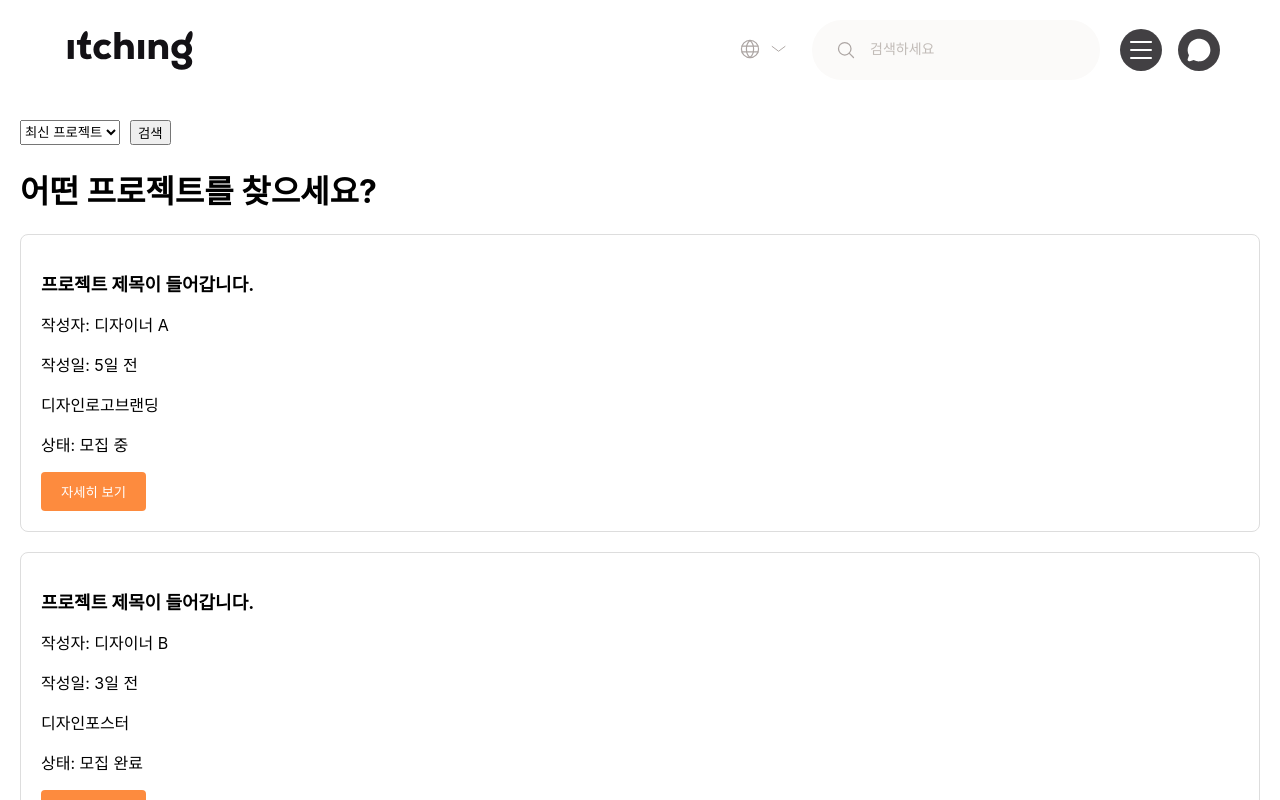
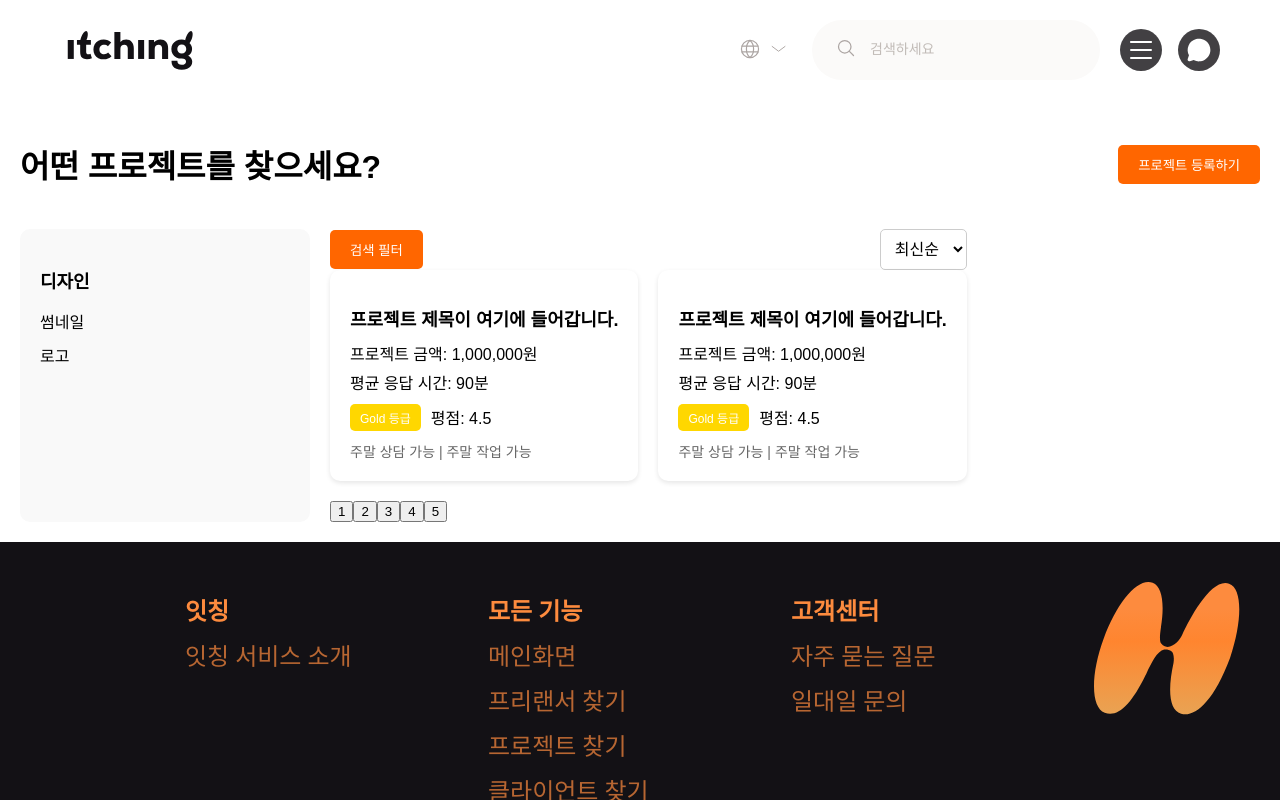
Before and after one commit to CornsoupProjectTeam/frontend, a React (Create React App) app: page /projects in a window 1280 px wide. Shown: the top 800 px of the page. Built offline with nearby package versions, Linux system fonts and the light colour scheme.

Commit message:
디테일 수정

```diff
--- /dev/null
+++ b/src/components/FilterBar.css
@@ -0,0 +1,26 @@
+/* src/components/FilterBar.css */
+
+.filter-bar {
+  padding: 20px;
+  background-color: #f1f1f1;
+  border-radius: 10px;
+  margin-bottom: 20px;
+}
+
+.filter-options {
+  display: flex;
+  gap: 10px;
+}
+
+.filter-options button {
+  padding: 10px;
+  border: none;
+  background-color: #ff6600;
+  color: white;
+  border-radius: 5px;
+  cursor: pointer;
+}
+
+.filter-options button:hover {
+  background-color: #e65a00;
+}
--- a/src/components/FilterBar.jsx
+++ b/src/components/FilterBar.jsx
@@ -1,15 +1,18 @@
 // src/components/FilterBar.jsx
 
 import React from "react";
+import "./FilterBar.css";
 
 const FilterBar = () => {
   return (
     <div className="filter-bar">
-      <select>
-        <option value="latest">최신 프로젝트</option>
-        <option value="popular">인기 프로젝트</option>
-      </select>
-      <button>검색</button>
+      <h3>검색 필터</h3>
+      <div className="filter-options">
+        <button>가격대</button>
+        <button>평가 등급</button>
+        <button>상담 옵션</button>
+        <button>주말 작업 가능</button>
+      </div>
     </div>
   );
 };
--- /dev/null
+++ b/src/components/Pagination.css
@@ -0,0 +1,26 @@
+/* src/components/Pagination.css */
+
+.pagination {
+  display: flex;
+  justify-content: center;
+  align-items: center;
+  margin-top: 20px;
+}
+
+button {
+  background-color: #ff6600;
+  color: white;
+  padding: 10px 15px;
+  border: none;
+  border-radius: 5px;
+  margin: 0 10px;
+  cursor: pointer;
+}
+
+button:disabled {
+  background-color: #cccccc;
+}
+
+span {
+  font-size: 16px;
+}
--- /dev/null
+++ b/src/components/ProjectCard.css
@@ -0,0 +1,40 @@
+/* src/components/ProjectCard.css */
+
+.project-card {
+  background-color: #fff;
+  padding: 20px;
+  border-radius: 10px;
+  box-shadow: 0 2px 5px rgba(0, 0, 0, 0.1);
+  margin-bottom: 20px;
+  font-family: "Pretendard", sans-serif;
+}
+
+.project-card h2 {
+  font-size: 18px;
+  margin-bottom: 10px;
+}
+
+.project-card p {
+  margin: 5px 0;
+}
+
+.freelancer-info {
+  margin-top: 10px;
+  display: flex;
+  align-items: center;
+  gap: 10px;
+}
+
+.badge {
+  background-color: gold;
+  color: white;
+  padding: 5px 10px;
+  border-radius: 5px;
+  font-size: 12px;
+}
+
+.weekend-options {
+  margin-top: 10px;
+  font-size: 14px;
+  color: #666;
+}
--- a/src/components/ProjectCard.jsx
+++ b/src/components/ProjectCard.jsx
@@ -1,24 +1,23 @@
 // src/components/ProjectCard.jsx
 
 import React from "react";
+import "./ProjectCard.css"; // 스타일 파일
 
-const ProjectCard = ({ project }) => {
+const ProjectCard = () => {
   return (
     <div className="project-card">
-      <div className="project-info">
-        <h2>{project.title}</h2>
-        <p>작성자: {project.user}</p>
-        <p>작성일: {project.date}</p>
-        <div className="tags">
-          {project.tags.map((tag, index) => (
-            <span key={index} className="tag">
-              {tag}
-            </span>
-          ))}
-        </div>
-        <p>상태: {project.status}</p>
+      <h2>프로젝트 제목이 여기에 들어갑니다.</h2>
+      <p>프로젝트 금액: 1,000,000원</p>
+      <p>평균 응답 시간: 90분</p>
+
+      <div className="freelancer-info">
+        <span className="badge gold">Gold 등급</span>
+        <span>평점: 4.5</span>
       </div>
-      <button className="view-details">자세히 보기</button>
+
+      <div className="weekend-options">
+        <span>주말 상담 가능</span> | <span>주말 작업 가능</span>
+      </div>
     </div>
   );
 };
--- a/src/components/footer/Footer.css
+++ b/src/components/footer/Footer.css
@@ -1,14 +1,13 @@
 /* src/components/footer/Footer.css */
 
+/* 공통 스타일 */
 .footer {
   display: flex;
-  padding: var(--Icon-Large, 40px);
+  padding: 40px;
   justify-content: flex-end;
   align-items: flex-start;
   gap: 63px;
-  flex-shrink: 0;
-  padding: var(--Icon-Large, 40px);
-  background: var(--maincolor-black, #131115);
+  background: #131115;
 }
 
 .footer-container {
@@ -18,65 +17,50 @@
   justify-content: flex-end;
   align-items: flex-start;
   gap: 63px;
-  flex-shrink: 0;
 }
 
 .footer-container h4 {
-  color: var(--orange-400, #fd8b3e);
-
-  /* headline/small */
+  color: #fd8b3e;
   font-family: Pretendard;
   font-size: 24px;
-  font-style: normal;
   font-weight: 700;
-  line-height: 32px;
-  margin-top: 10px;
-  margin-bottom: 10px;
+  margin: 10px 0;
 }
 
-.footer-container li {
-  color: var(--orange-700, #b76632);
-  list-style-type: none;
-  padding: 10px;
-  padding-left: 0;
-
-  /* title/medium/Large */
-  font-family: Pretendard;
-  font-size: 24px;
-  font-style: normal;
-  font-weight: 500;
-  line-height: normal;
-}
-
+/* ul과 li 공통 스타일 */
 .footer-container ul {
   padding-left: 0;
   margin: 0;
 }
 
-.footer-service {
-  display: flex;
+.footer-container li {
+  list-style-type: none;
+  margin: 10px 0;
+}
+
+/* a 링크 스타일 */
+.footer-container li a {
+  text-decoration: none;
+  color: #b76632;
+  font-family: Pretendard;
+  font-size: 24px;
+  font-weight: 500;
+  line-height: normal;
+  transition: color 0.3s ease;
+}
+
+/* 링크에 대한 hover 효과 */
+.footer-container li a:hover {
+  color: #fd8b3e; /* 링크 호버 시 색상 변경 */
+}
+
+/* 푸터 구조 */
+.footer-service,
+.footer-page,
+.footer-cs {
   width: 240px;
   flex-direction: column;
   align-items: flex-start;
-  flex-shrink: 0;
-}
-
-.footer-page {
-  display: flex;
-  width: 240px;
-  flex-direction: column;
-  align-items: flex-start;
-  flex-shrink: 0;
-  align-self: stretch;
-}
-
-.footer-cs {
-  display: flex;
-  width: 240px;
-  flex-direction: column;
-  align-items: flex-start;
-  flex-shrink: 0;
-  align-self: stretch;
 }
 
 .footer-logo {
--- a/src/components/footer/Footer.jsx
+++ b/src/components/footer/Footer.jsx
@@ -1,10 +1,10 @@
 // src/components/footer/Footer.jsx
 
 import React from "react";
+import "./Footer.css";
 
-import "./Footer.css"; // 푸터 스타일을 포함한 CSS 파일 import
-
-import symbollogo from "../../assets/images/symbol_orange.svg"; // 로고 이미지 import
+/* assets */
+import symbollogo from "../../assets/images/symbol_orange.svg";
 
 const Footer = () => {
   return (
@@ -13,24 +13,41 @@ const Footer = () => {
         <div className="footer-service">
           <h4>잇칭</h4>
           <ul>
-            <li>잇칭 서비스 소개</li>
+            <li>
+              <a href="/">잇칭 서비스 소개</a>
+            </li>
           </ul>
         </div>
         <div className="footer-page">
           <h4>모든 기능</h4>
           <ul>
-            <li>메인화면</li>
-            <li>프리랜서 찾기</li>
-            <li>프로젝트 찾기</li>
-            <li>클라이언트 찾기</li>
+            <li>
+              <a href="/main">메인화면</a>
+            </li>
+            <li>
+              <a href="/freelancer">프리랜서 찾기</a>
+            </li>
+            <li>
+              <a href="/projects">프로젝트 찾기</a>
+            </li>
+            <li>
+              <a href="/client">클라이언트 찾기</a>
+            </li>
           </ul>
         </div>
         <div className="footer-cs">
           <h4>고객센터</h4>
           <ul>
-            <li>자주 묻는 질문</li>
-            <li>일대일 문의</li>
+            <li>
+              <a href="/faq">자주 묻는 질문</a>
+            </li>
+            <li>
+              <a href="/contact">일대일 문의</a>
+            </li>
           </ul>
+        </div>
+        <div className="footer-logo">
+          <img src={symbollogo} alt="Logo" />
         </div>
       </div>
     </footer>
--- a/src/components/header/MainHeader.jsx
+++ b/src/components/header/MainHeader.jsx
@@ -1,5 +1,6 @@
 // src/components/header/MainHeader.jsx
 import React from "react";
+import { Link } from "react-router-dom";
 
 import "./MainHeader.css";
 
@@ -16,14 +17,20 @@ const MainHeader = () => {
   return (
     <header className="main-header">
       <div className="logo">
-        <img src={newLogo} alt="Logo" />
+        {/* 로고 클릭 시 /main으로 이동 */}
+        <Link to="/main">
+          <img src={newLogo} alt="Logo" />
+        </Link>
       </div>
       <div className="header-search">
         <div className="language-selector">
           <LanguageSelector />
         </div>
         <div className="search-bar">
-          <img src={MagnifyingGlass} alt="Search" className="search-icon" />
+          {/* 검색 아이콘 클릭 시 동작 추가 */}
+          <a href="/search">
+            <img src={MagnifyingGlass} alt="Search" className="search-icon" />
+          </a>
           <input
             type="text"
             placeholder="검색하세요"
--- a/src/pages/Project/ExploreProject.css
+++ b/src/pages/Project/ExploreProject.css
@@ -1,53 +1,97 @@
-.explore-projects-page {
+/* src/pages/Project/ExploreProject.css */
+
+/* 기본 페이지 스타일 */
+.explore-project-page {
+  font-family: "Pretendard", sans-serif;
   padding: 20px;
 }
 
-.projects-list {
+/* 페이지 헤더 */
+.page-header {
   display: flex;
-  flex-direction: column;
-  gap: 20px;
+  justify-content: space-between;
+  align-items: center;
 }
 
-.project-card {
-  border: 1px solid #ddd;
-  padding: 20px;
-  border-radius: 8px;
-}
-
-.project-info h2 {
-  font-size: 18px;
-  font-weight: bold;
-}
-
-.view-details {
-  background-color: #fd8b3e;
+.register-project-button {
+  background-color: #ff6600;
   color: white;
+  padding: 10px 20px;
   border: none;
-  padding: 10px 20px;
-  border-radius: 4px;
+  border-radius: 5px;
   cursor: pointer;
 }
 
-.filter-bar {
-  display: flex;
-  gap: 10px;
-  margin-bottom: 20px;
+.register-project-button:hover {
+  background-color: #e65a00;
 }
 
-.pagination {
+/* 메인 컨텐츠 (사이드바 + 프로젝트 리스트) */
+.main-content {
   display: flex;
-  justify-content: center;
-  gap: 10px;
+  margin-top: 20px;
 }
 
-.pagination button {
-  border: 1px solid #ddd;
-  background-color: white;
-  padding: 8px 12px;
+/* 사이드바 스타일 */
+.sidebar {
+  width: 250px;
+  background-color: #f9f9f9;
+  padding: 20px;
+  border-radius: 10px;
+  margin-right: 20px;
+}
+
+.sidebar h3 {
+  font-size: 18px;
+  margin-bottom: 10px;
+}
+
+.sidebar ul {
+  list-style: none;
+  padding: 0;
+}
+
+.sidebar ul li {
+  margin: 10px 0;
+}
+
+.sidebar ul li span {
+  font-weight: bold;
+  color: #ff6600;
+}
+
+/* 필터 바와 정렬 드롭다운 */
+.filter-bar-wrapper {
+  display: flex;
+  justify-content: space-between;
+  align-items: center;
+}
+
+.filter-toggle-button {
+  background-color: #ff6600;
+  color: white;
+  padding: 10px 20px;
+  border: none;
+  border-radius: 5px;
   cursor: pointer;
 }
 
-.pagination .active {
-  background-color: #fd8b3e;
-  color: white;
+.filter-toggle-button:hover {
+  background-color: #e65a00;
 }
+
+.sort-dropdown {
+  padding: 10px;
+  border: 1px solid #ccc;
+  border-radius: 5px;
+  background-color: white;
+  font-size: 16px;
+  cursor: pointer;
+}
+
+/* 프로젝트 리스트 */
+.project-list {
+  display: grid;
+  grid-template-columns: repeat(2, 1fr);
+  gap: 20px;
+}
--- a/src/pages/Project/ExploreProject.jsx
+++ b/src/pages/Project/ExploreProject.jsx
@@ -1,12 +1,12 @@
 // src/pages/Project/ExploreProject.jsx
 
-import React from "react";
+import React, { useState } from "react";
 
 import "./ExploreProject.css";
 
 import ProjectCard from "../../components/ProjectCard";
 import FilterBar from "../../components/FilterBar";
-import Pagination from "../../components/Pagenation";
+import Pagination from "../../components/Pagination";
 
 const projectsData = [
   {
@@ -28,19 +28,78 @@ const projectsData = [
   // 더 많은 프로젝트 데이터
 ];
 
-const ExploreProjectPage = () => {
+const ExploreProject = () => {
+  const [isFilterOpen, setIsFilterOpen] = useState(false);
+  const [sortCriteria, setSortCriteria] = useState("최신순");
+
+  const toggleFilterBar = () => {
+    setIsFilterOpen(!isFilterOpen);
+  };
+
+  const handleSortChange = (e) => {
+    setSortCriteria(e.target.value);
+    // 정렬 로직 추가: 필요에 따라 프로젝트 데이터를 정렬합니다.
+  };
+
   return (
-    <div className="explore-projects-page">
-      <FilterBar />
-      <h1>어떤 프로젝트를 찾으세요?</h1>
-      <div className="projects-list">
-        {projectsData.map((project) => (
-          <ProjectCard key={project.id} project={project} />
-        ))}
+    <div className="explore-project-page">
+      {/* 페이지 제목 및 등록 버튼 */}
+      <div className="page-header">
+        <h1>어떤 프로젝트를 찾으세요?</h1>
+        <button className="register-project-button">프로젝트 등록하기</button>
       </div>
-      <Pagination totalPages={4} currentPage={1} />
+
+      {/* 사이드바와 프로젝트 리스트 */}
+      <div className="main-content">
+        {/* 사이드바 */}
+        <aside className="sidebar">
+          <h3>디자인</h3>
+          <ul>
+            <li>썸네일</li>
+            <li>로고</li>
+          </ul>
+        </aside>
+
+        <div className="content-area">
+          {/* 필터 바 */}
+          <div className="filter-bar-wrapper">
+            <button className="filter-toggle-button" onClick={toggleFilterBar}>
+              검색 필터
+            </button>
+            {isFilterOpen && (
+              <div className="filter-bar-container">
+                <FilterBar closeFilter={toggleFilterBar} />
+              </div>
+            )}
+
+            {/* 정렬 기능 */}
+            <select className="sort-dropdown" onChange={handleSortChange}>
+              <option value="최신순">최신순</option>
+              <option value="인기순">인기순</option>
+              <option value="평점순">평점순</option>
+            </select>
+          </div>
+
+          {/* 프로젝트 리스트 */}
+          <div className="project-list">
+            {projectsData.map((project) => (
+              <ProjectCard
+                key={project.id} // key prop
+                title={project.title}
+                user={project.user}
+                date={project.date}
+                tags={project.tags}
+                status={project.status}
+              />
+            ))}
+          </div>
+
+          {/* 페이지네이션 */}
+          <Pagination currentPage={1} totalPages={5} />
+        </div>
+      </div>
     </div>
   );
 };
 
-export default ExploreProjectPage;
+export default ExploreProject;
```
Also changed, not shown: src/components/Pagination.jsx (renamed from src/components/Pagenation.jsx).
